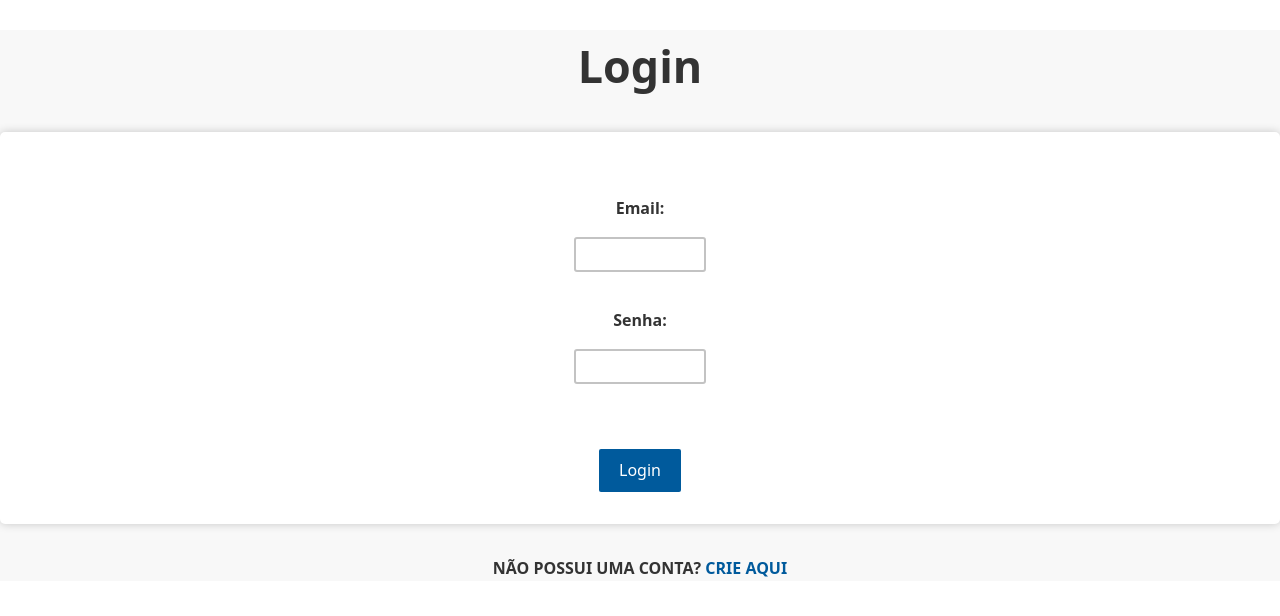
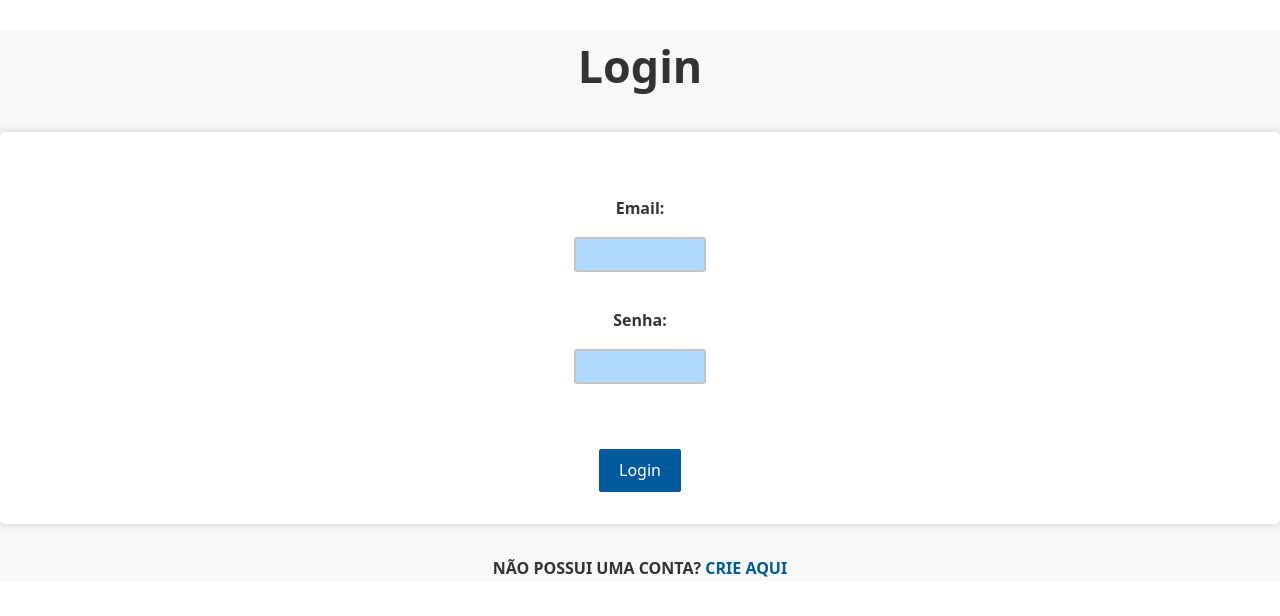
Before and after one commit to raularaju/trabES, a React (Vite) app in the folder client/: page / in a window 1280 px wide. Shown: the top 616 px of the page. Built offline with nearby package versions, Linux system fonts and the light colour scheme.

Commit message:
duas colunas no signup

```diff
--- a/client/src/components/Login/LoginPage.css
+++ b/client/src/components/Login/LoginPage.css
@@ -17,7 +17,7 @@ body {
     display: flex;
     flex-direction: column;
     align-items: center;
-    background-color: #fff;
+    background-color: #ffffff;
     padding: 2rem;
     border-radius: 5px;
     box-shadow: 0px 0px 10px rgba(0, 0, 0, 0.2);
@@ -33,6 +33,12 @@ body {
     border-radius: 5px;
     border: 1px solid #ccc;
     width: 100%;
+    background-color: #b0d9ff;
+    color: #000000;
+  }
+
+  input:hover {
+    background-color:#b0d9ff;
   }
 
   button {
```
